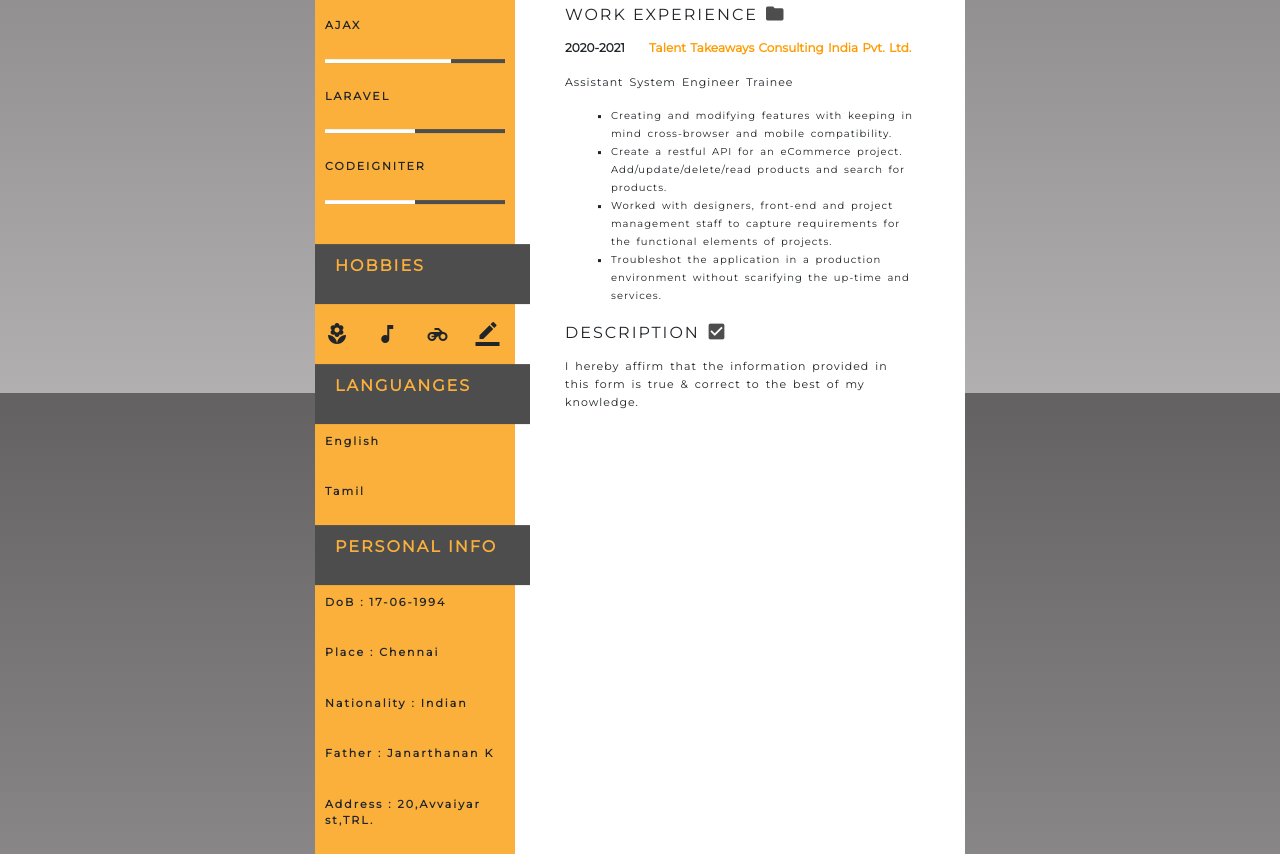
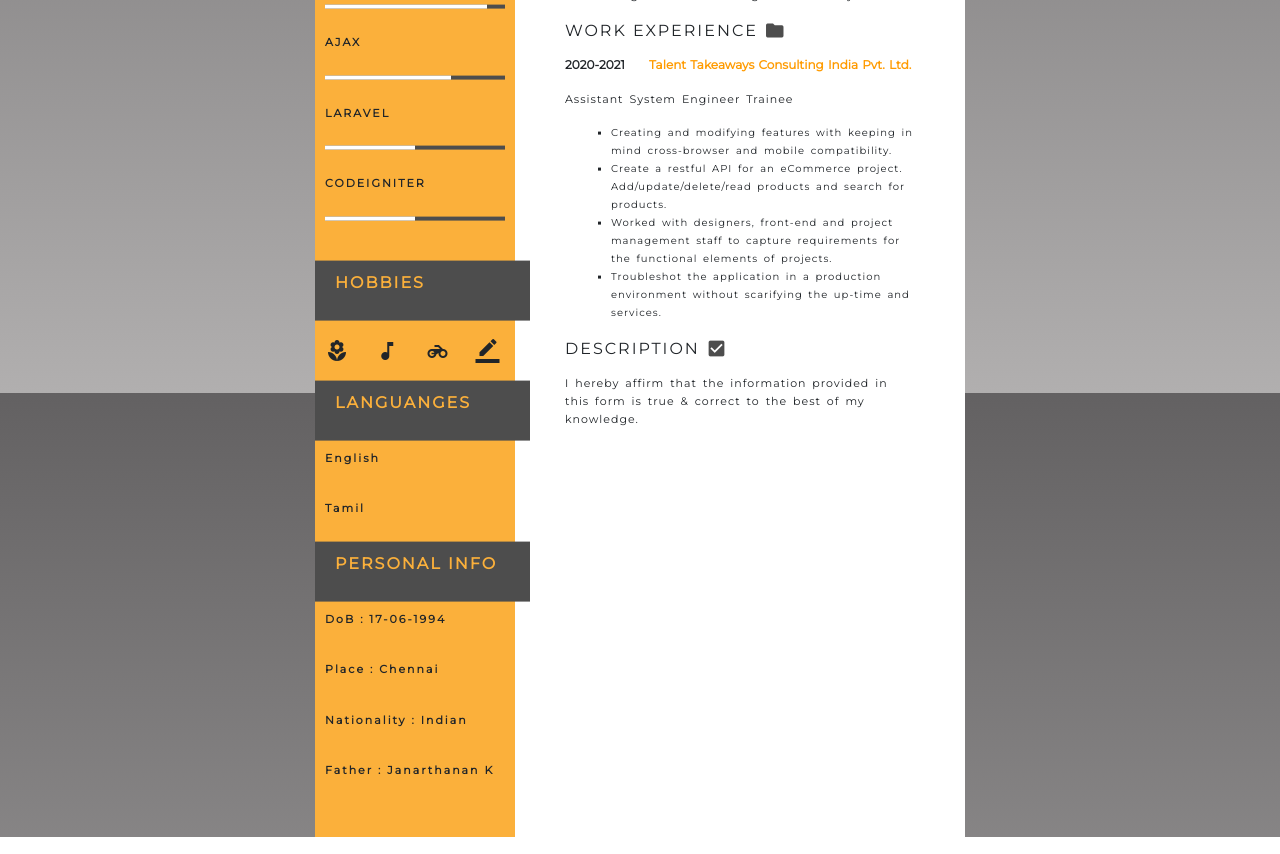
Before and after one commit to SivaranjaniJanarthanan/ui-resume, a website: page index.html in a window 1280 px wide. Shown: the part 583-1437 px from the top of the page. Drawn offline with nearby package versions, Linux system fonts and the light colour scheme.

Commit message:
Update index.html

```diff
--- a/index.html
+++ b/index.html
@@ -287,7 +287,7 @@
             <p class="p1">Place : Chennai</p>
             <p class="p1">Nationality : Indian</p>
             <p class="p1">Father : Janarthanan K</p>
-			<p class="p1">Address : 20,Avvaiyar st,TRL.</p>
+			<p class="p1"></p>
 
 		</div>
 	</div>
```
